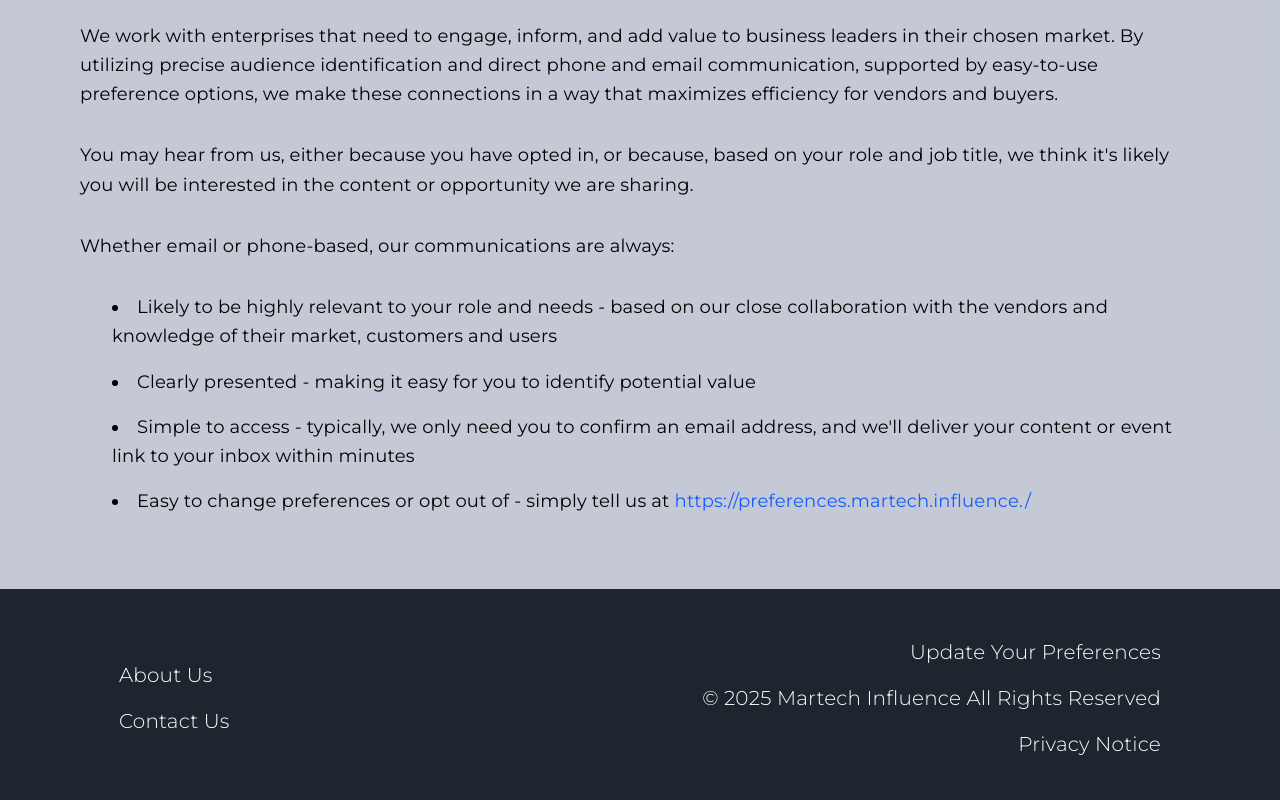
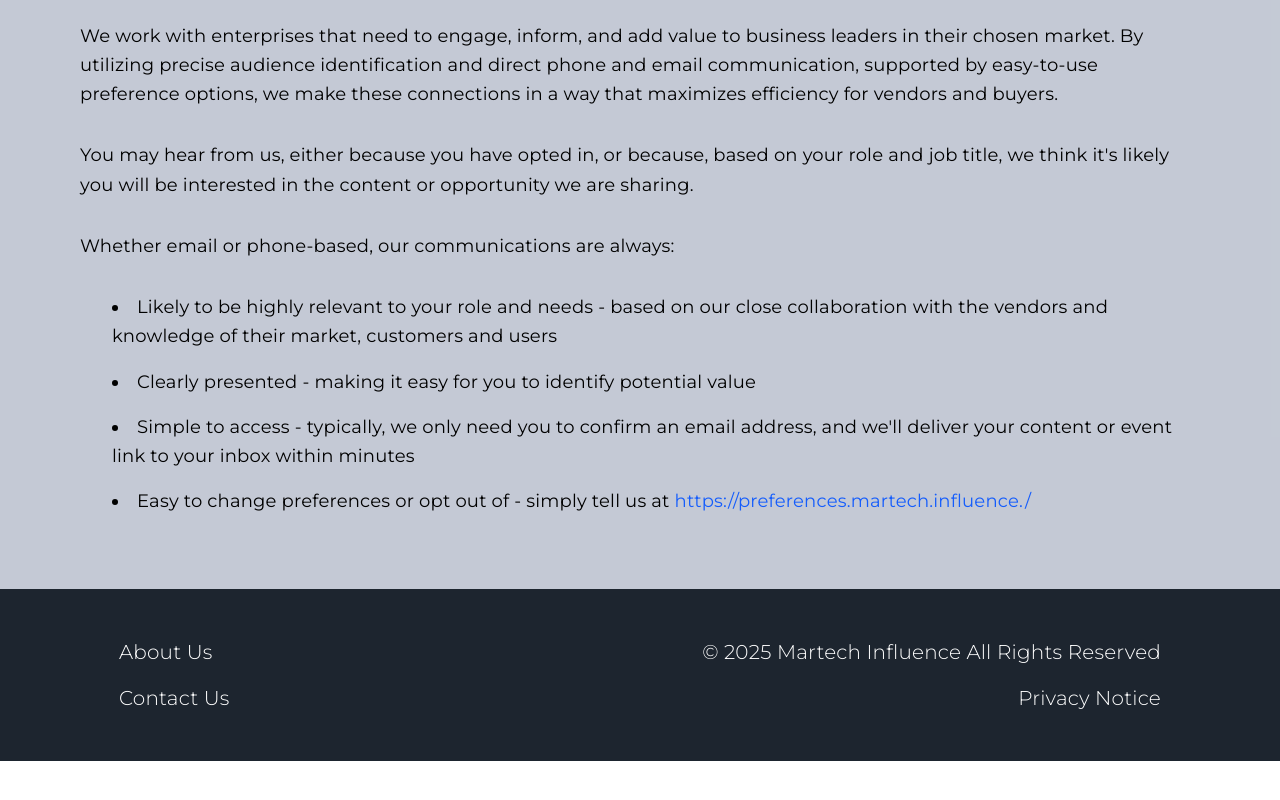
Before and after one commit to itsakshaysharma96/influience, a Next.js app: page /about-us in a window 1280 px wide. Shown: the part 326-1126 px from the top of the page. After the commit the page ends 1087 px from the top, so only its background shows below. Built offline with nearby package versions, Linux system fonts and the light colour scheme.

Commit message:
privacy policy integration

```diff
--- a/src/screens/components/Footer.tsx
+++ b/src/screens/components/Footer.tsx
@@ -7,7 +7,7 @@
           <a href="/contact-us" className="font-montserrat font-light text-[16px] md:text-[20px] text-white tracking-[0.2px] capitalize hover:opacity-80 transition-opacity">Contact Us</a>
         </div>
         <div className="flex flex-col items-start md:items-end gap-4">
-          <a href="/preferences" className="font-montserrat font-light text-[16px] md:text-[20px] text-white tracking-[0.2px] capitalize hover:opacity-80 transition-opacity">Update Your Preferences</a>
+          {/* <a href="/preferences" className="font-montserrat font-light text-[16px] md:text-[20px] text-white tracking-[0.2px] capitalize hover:opacity-80 transition-opacity">Update Your Preferences</a> */}
           <p className="font-montserrat font-light text-[16px] md:text-[20px] text-white tracking-[0.2px] capitalize">© 2025 Martech Influence All Rights Reserved</p>
           <a href="/privacy" className="font-montserrat font-light text-[16px] md:text-[20px] text-white tracking-[0.2px] capitalize hover:opacity-80 transition-opacity">Privacy Notice</a>
         </div>
```
